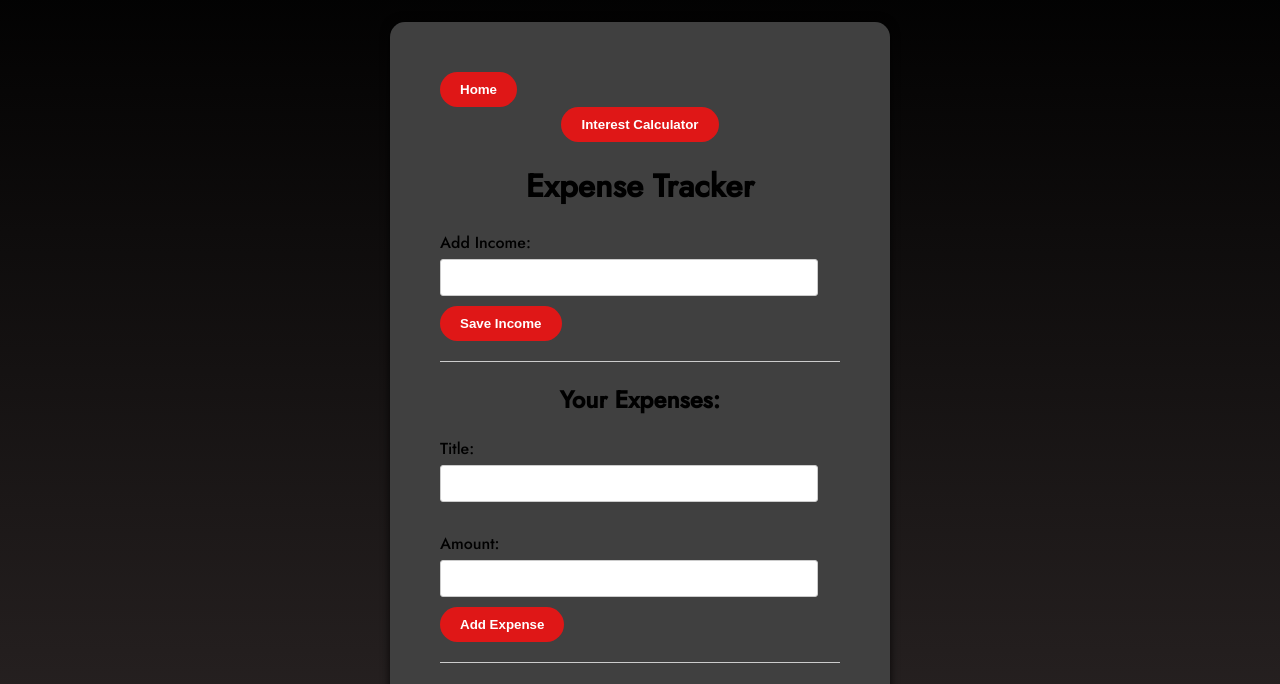
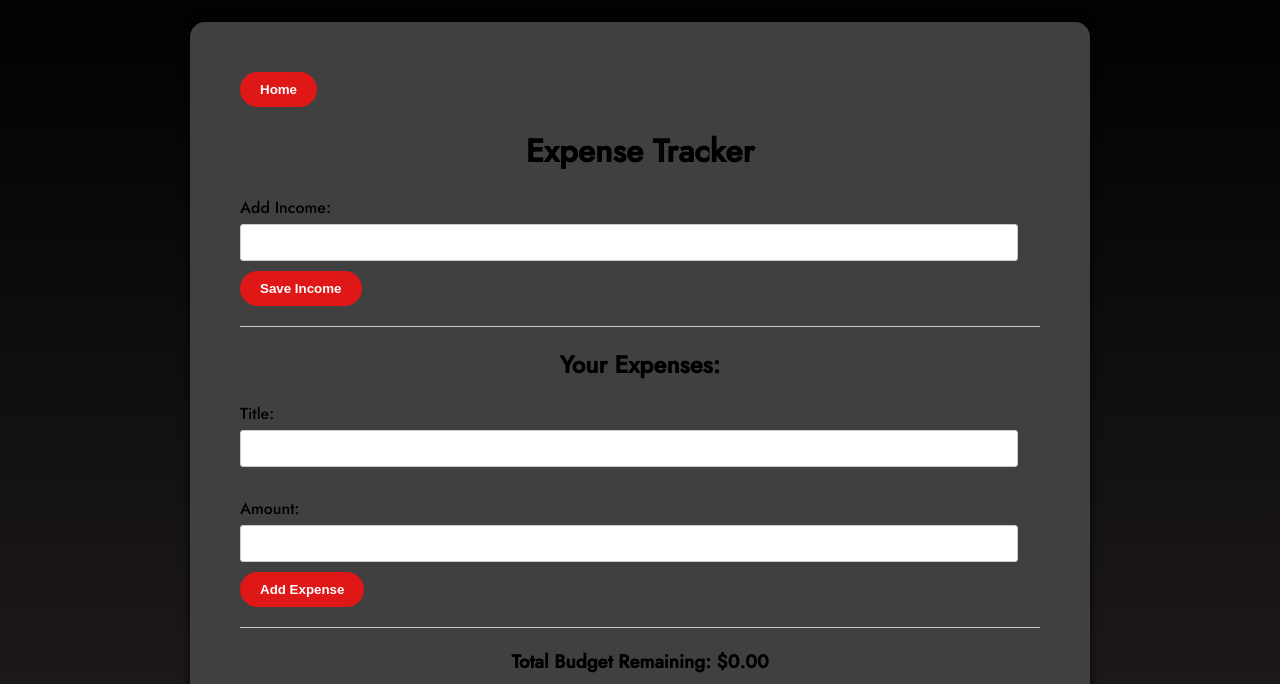
Before and after one commit to Boggio77/WalletWatch, a Flask app: page /dashboard in a window 1280 px wide. Shown: the part 48-732 px from the top of the page. Run offline with Flask 3, Linux system fonts and the light colour scheme; parts of the project's set-up code (start-up, migrations or seed data) failed here and were passed over.

Commit message:
edits to the home page and css and fixed links between pages

```diff
--- a/app/static/styles/styles.css
+++ b/app/static/styles/styles.css
@@ -11,6 +11,7 @@
     animation: gradientScroll 1ms linear infinite;
     height: 100%;
     font-family: 'Jost', sans-serif;
+    position: relative;
 }
 
 .dashboard-page {
@@ -24,7 +25,8 @@
 }
 
 .container {
-    max-width: 800px;
+    width: 800px;
+    height: 600px;
     margin: 30px auto;
     margin-top: 70px;
     padding: 50px;
@@ -32,6 +34,21 @@
     border-radius: 15px;
     box-shadow: 0 0 10px rgba(0, 0, 0, 0.8);
     font-family: 'Jost', sans-serif;
+    justify-content: space-between;
+    align-items: center;
+}
+
+.container-pc {
+    width: 800px;
+    margin: 30px auto;
+    margin-top: 70px;
+    padding: 50px;
+    background-color: #404040;
+    border-radius: 15px;
+    box-shadow: 0 0 10px rgba(0, 0, 0, 0.8);
+    font-family: 'Jost', sans-serif;
+    justify-content: space-between;
+    align-items: center;
 }
 
 .img-container {
--- a/app/templates/dashboard.html
+++ b/app/templates/dashboard.html
@@ -14,9 +14,8 @@
         <a href="/login" class="nav-btn">Sign Up</a>
 
     </div>
-    <div class="container">
+    <div class="container-pc">
         <button onclick="location.href='/'" type="button">Home</button>
-        <button onclick="location.href='/interest_calc'" class="button-centered" type="button">Interest Calculator</button>
         <h1>Expense Tracker</h1>
 
      <!-- Income Form -->
--- a/app/templates/interest_calc.html
+++ b/app/templates/interest_calc.html
@@ -8,8 +8,8 @@
 </head>
 <body>
     <div class="navbar">
-        <a href="index.html" class="nav-btn">Home</a>
-        <a href="login.html" class="nav-btn">Sign Up/Login</a>
+        <a href="/" class="nav-btn">Home</a>
+        <a href="/login" class="nav-btn">Sign Up/Login</a>
     </div>
 
     <div class="container">
--- a/app/templates/login.html
+++ b/app/templates/login.html
@@ -7,8 +7,8 @@
 </head>
 <body>
     <div class="navbar">
-        <a href="index.html" class="nav-btn">Home</a>
-        <a href="login.html" class="nav-btn">Sign Up/Login</a>
+        <a href="/" class="nav-btn">Home</a>
+        <a href="/login" class="nav-btn">Sign Up/Login</a>
     </div>
 	<div class="main">
 		<input type="checkbox" id="chk" aria-hidden="true">
```
Also changed, not shown: other parts of app/static/styles/styles.css (+40 -0 lines), app/templates/index.html (+16 -7 lines), requirements.txt (added, +58 -0 lines), app/static/images/Wallet_Watch_Logo.jpg (renamed from images/Wallet_Watch_Logo.jpg), app/static/images/walletwatch.png (added), images/dollarbillsyall.gif (deleted).
